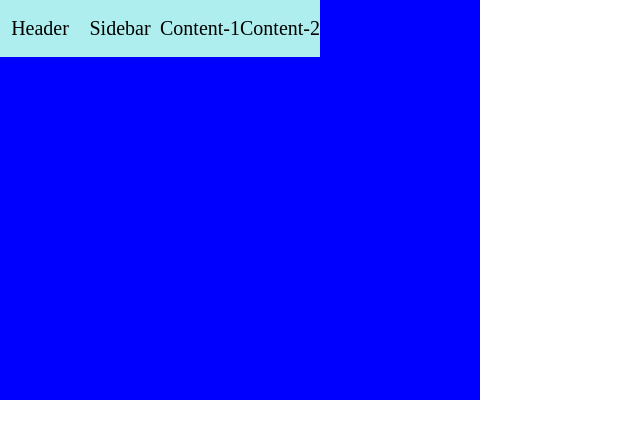
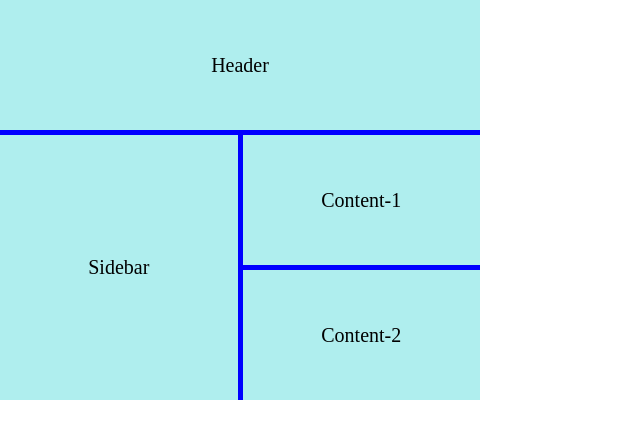
Before and after one commit to bhupeshsinha/grid_lec20, a plain HTML site: page Lecture 20/index.html in a window 1280 px wide. Shown: the whole page, without its empty margins (0-640 px from the left). Drawn offline with Linux system fonts and the light colour scheme.

Commit message:
learned about "grid-template-areas"

```diff
--- a/Lecture 20/style.css
+++ b/Lecture 20/style.css
@@ -19,12 +19,19 @@ body{
 
     /* grid-template-columns: 500px 200px; */
     /* grid-template-cols: col1, col2, col3, ......, col-nth */
-    grid-template-rows: repeat(7, 1fr); /*fr: fraction*/
-    grid-template-columns: repeat(6, 1fr);
+    grid-template-rows: repeat(3, 1fr); /*fr: fraction*/
+    grid-template-columns: repeat(2, 1fr);
     /* grid-template-columns: repeat(6, 50px);      */
     /*#times: 6, size: 50px like grid-template-columns: 50px 50px 50px 50px 50px 50px*/
     /* grid-template-columns: 1fr 2fr 3fr 2fr 4fr 2fr; */
     /* grid-gap: 0px 15px; */
+
+    grid-gap: 5px;
+    grid-template-areas:
+        "header header"
+        "sidebar content-1"
+        "sidebar content-2"
+    ;
 
 }
 
@@ -58,3 +65,19 @@ body{
     /* grid-row: 2/5;  row-start/row-end */
     /* grid-column: 4/6; col-start/col-end */
 /* } */
+
+.box-1{
+    grid-area: header;
+}
+
+.box-2{
+    grid-area: sidebar;
+}
+
+.box-3{
+    grid-area: content-1;
+}
+
+.box-4{
+    grid-area: content-2;
+}
```
